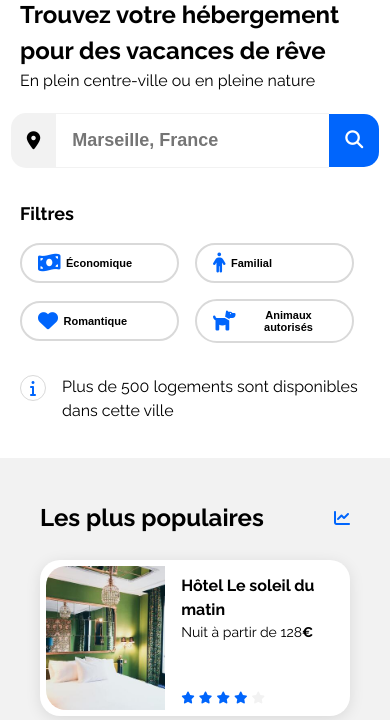
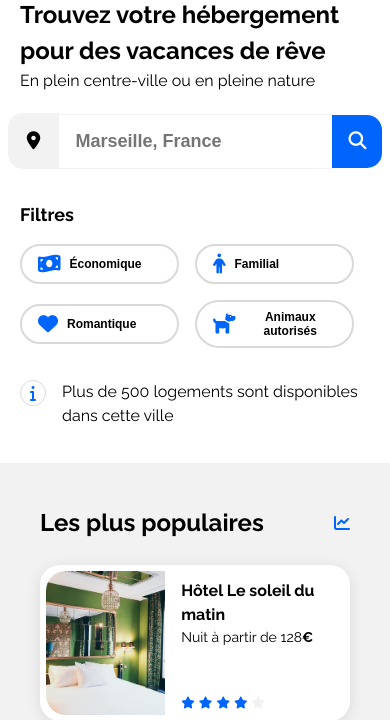
Before and after one commit to Niqqss/Booki, a plain HTML site: page index.html in a window 390 px wide. Shown: the part 137-857 px from the top of the page. Drawn offline with Linux system fonts and the light colour scheme.

Commit message:
dernières modifications

```diff
--- a/assets/css/searchbar-and-filters.css
+++ b/assets/css/searchbar-and-filters.css
@@ -20,7 +20,7 @@
     align-items: center;
     border-radius: 15px 0 0 15px;
     background-color: var(--clr-secondary);
-    padding: 1rem;
+    padding: 1.2rem;
     min-height: 100%;
 }
 
@@ -32,6 +32,7 @@
     border-bottom: 1px solid var(--clr-secondary);
     outline: none;
     font-weight: bold;
+    font-size: 1.125rem;
 }
 
 .search-button {
@@ -43,6 +44,7 @@
     cursor: pointer;
     font-weight: bold;
     transition: .3s;
+    font-size: 1.125rem;
 }
 
 .search-button:hover {
@@ -62,7 +64,7 @@
     gap: 1rem;
     align-items: center;
     font-weight: bold;
-    font-size: 18px;
+    font-size: 1.125rem;
 }
 
 .filters-button {
@@ -72,8 +74,8 @@
     padding: .5rem 1rem;
     display: flex;
     align-items: center;
-    gap: .5em;
-    font-size : 17px;
+    gap: .75em;
+    font-size : 1rem;
     font-weight: bold;
     transition: .2s;
     cursor: pointer;
@@ -81,7 +83,7 @@
 
 .filters-button i {
     color: var(--clr-primary);
-    font-size: 20px;
+    font-size: 1.25rem;
 }
 
 .filters-button:hover {
@@ -122,7 +124,7 @@
     }
 
     .my-search, .pinpoint-icon, .search-button {
-        font-size: 18px;
+        font-size: 1.125rem;
     }
 
     .visible-on-mobile {
@@ -144,7 +146,7 @@
     .filters-button {
         width: calc((100% / 2) - ((1rem*2)/2));
         max-width: 50%;
-        font-size: 11px;
+        font-size: 0.75rem;
     }
 
     .info-container {
```
